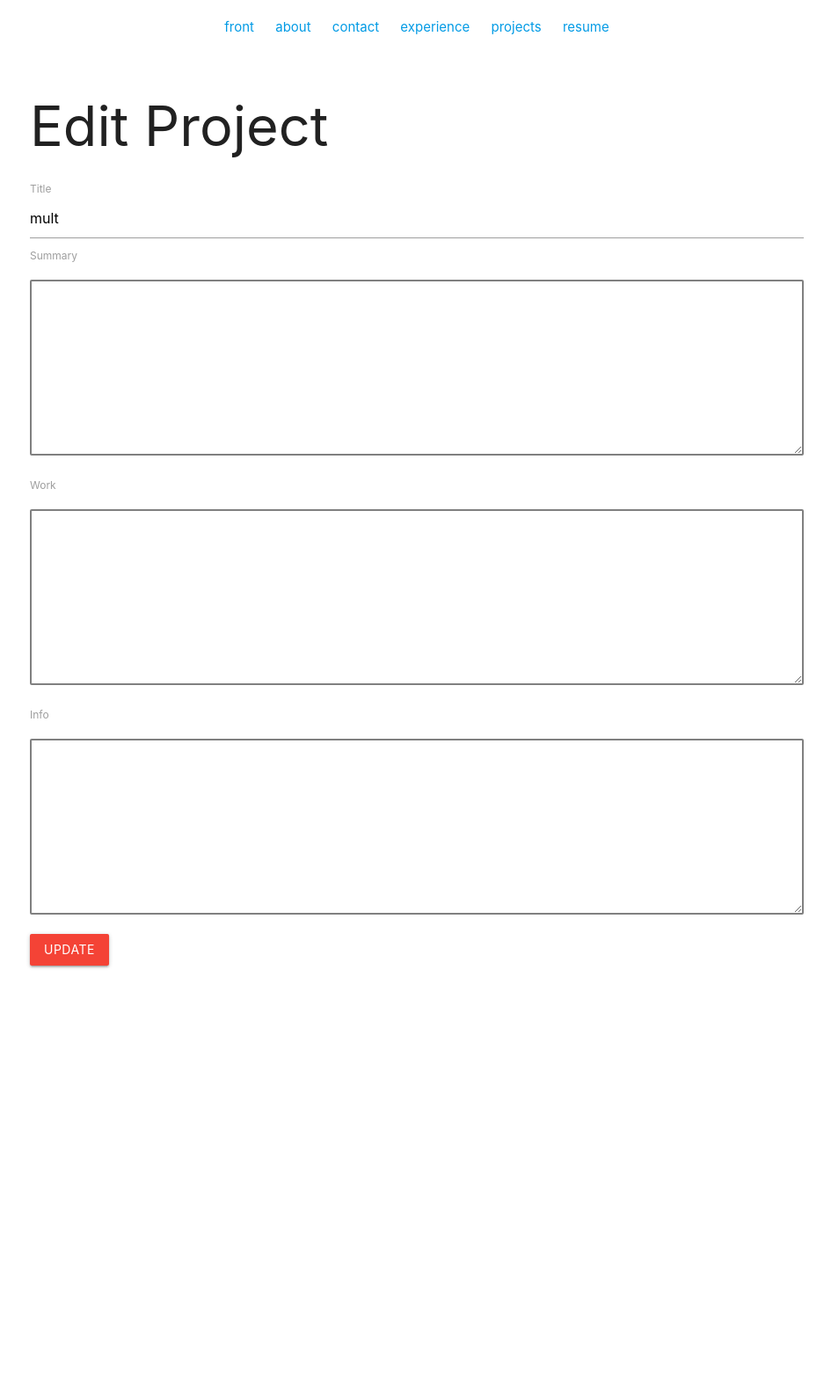
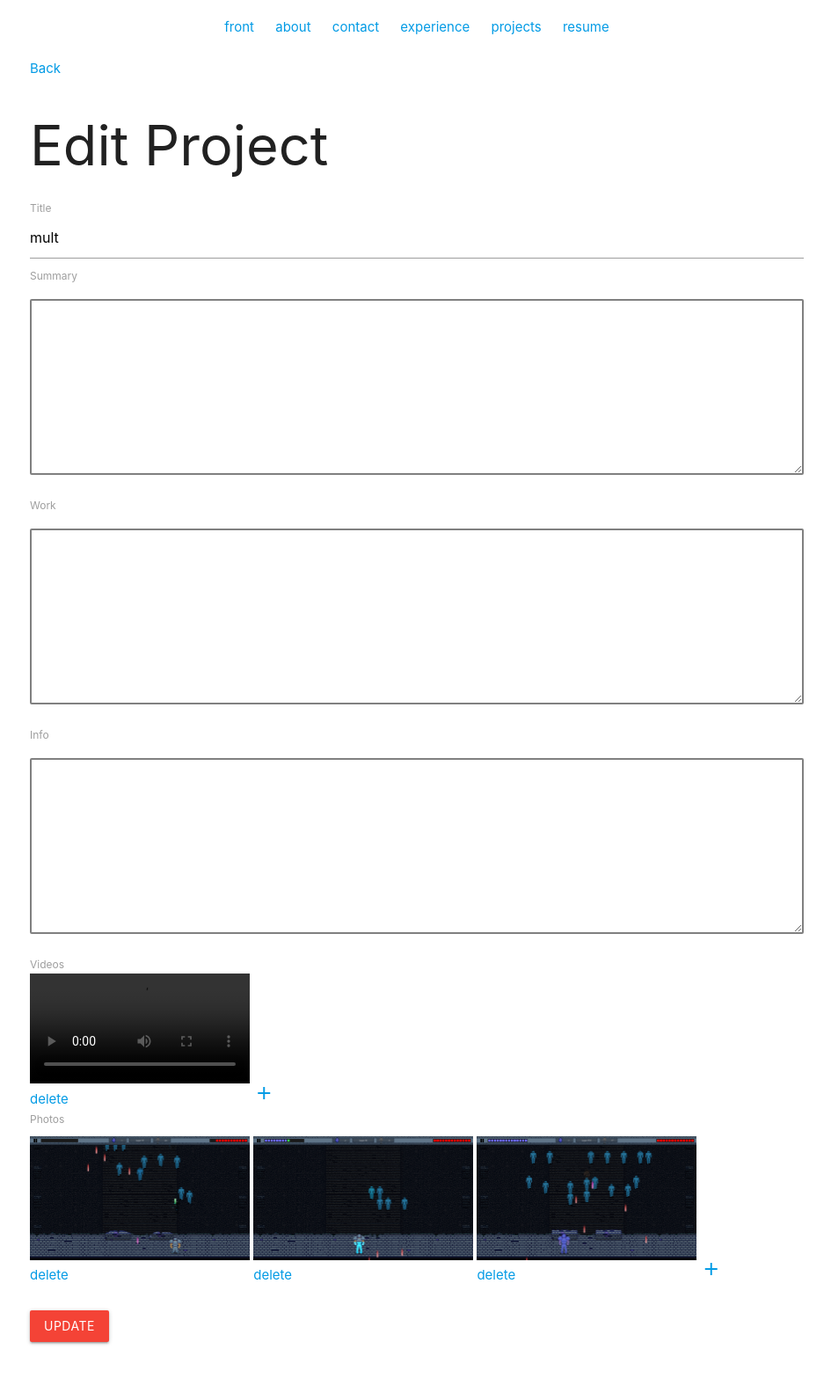
Before and after one commit to proconsular/chrisluttio, a Django app: template apps/main/templates/main/editProject.html in a window 1280 px wide. Shown: the whole page at 88% size, without its empty margins (166-1111 px from the left). Before the commit the page ends 1101 px from the top, so only its background shows below. Run offline with Django 3.2, Linux system fonts and the light colour scheme; the template is opened without the code that fills it: values that come from a table or form of the project are taken from there, others are empty; data comes from the database, SQL or seed files in the repository; both versions use the stored data as it was after the commit; parts of the project's set-up code (start-up, migrations or seed data) failed here and were passed over; some libraries are stand-ins or nearby versions; grey boxes are pictures that could not be loaded.

Commit message:
Added Media uploading, Media editing and deleting.

```diff
--- a/apps/main/static/main/css/input.css
+++ b/apps/main/static/main/css/input.css
@@ -1,3 +1,7 @@
+
+body {
+  margin-bottom: 50px;
+}
 
 textarea {
   height: 200px;
@@ -11,3 +15,33 @@ textarea {
 textarea:focus {
   outline: none;
 }
+
+input[type="submit"] {
+  display: block;
+  margin-top: 20px;
+}
+
+input[type="file"] {
+  margin-top: 16px;
+  margin-bottom: 16px;
+  display: block;
+}
+
+video {
+  width: 250px;
+}
+
+.video {
+  display: inline-block;
+}
+
+.image {
+  display: inline-block;
+  width: 250px;
+  margin-top: 8px;
+  margin-bottom: 8px;
+}
+
+img {
+  width: 100%;
+}
--- /dev/null
+++ b/apps/main/static/main/scripts/editProject.js
@@ -0,0 +1,14 @@
+$(document).ready(function() {
+  let project = $('input[name="project"]').val();
+
+  $('.add_video').click(function() {
+    $('.videos').append('<input type="file" name="video">')
+    return false
+  });
+
+  $('.add_photo').click(function() {
+    $('.photos').append('<input type="file" name="photo">')
+    return false
+  });
+
+});
--- a/apps/main/templates/main/base.html
+++ b/apps/main/templates/main/base.html
@@ -8,6 +8,9 @@
     <link rel="stylesheet" href="https://cdnjs.cloudflare.com/ajax/libs/materialize/1.0.0-rc.2/css/materialize.min.css">
     <link href="https://fonts.googleapis.com/icon?family=Material+Icons" rel="stylesheet">
     <script src="https://cdnjs.cloudflare.com/ajax/libs/materialize/1.0.0-rc.2/js/materialize.min.js"></script>
+
+    <link href="https://cdnjs.cloudflare.com/ajax/libs/video.js/6.7.3/video-js.css" rel="stylesheet">
+    <script src="https://cdnjs.cloudflare.com/ajax/libs/video.js/6.7.3/video.js"></script>
 
     {% load static %}
     <link rel="stylesheet" href="{% static 'main/css/base.css' %}">
@@ -32,5 +35,6 @@
         {% endblock %}
       </div>
     </div>
+    {% block script %}{% endblock %}
   </body>
 </html>
--- a/apps/main/templates/main/editProject.html
+++ b/apps/main/templates/main/editProject.html
@@ -6,11 +6,17 @@
 <link rel="stylesheet" href="/static/main/css/input.css">
 {% endblock %}
 
+{% block script %}
+<script src="/static/main/scripts/editProject.js" charset="utf-8"></script>
+{% endblock %}
+
 {% block content %}
+
+  <a href="/projects/listed">Back</a>
 
   <h1>Edit Project</h1>
 
-  <form action="{% url 'updateProject' %}" method="post">
+  <form action="{% url 'updateProject' %}" enctype="multipart/form-data" method="post">
     {% csrf_token %}
     <input type="hidden" name="project" value="{{ project.id }}">
 
@@ -26,6 +32,39 @@
     <label for="info">Info</label>
     <textarea name="info">{{ project.info }}</textarea>
 
+    <div class="media">
+      <label>Videos</label>
+      <div class="videos">
+        {% for media in project.media.all %}
+          {% if media.type == "video" %}
+            <div class="video">
+              <video controls>
+                <source src="/media/{{ media.url }}" type="video/mp4">
+              </video>
+              <div class="options">
+                <a href="/media/{{ media.id }}/delete">delete</a>
+              </div>
+            </div>
+          {% endif %}
+        {% endfor %}
+        <a class="add_video" href="#"><i class="material-icons">add</i></a>
+      </div>
+      <label>Photos</label>
+      <div class="photos">
+        {% for media in project.media.all %}
+          {% if media.type == "image" %}
+            <div class="image">
+              <img src="/media/{{ media.url }}">
+              <div class="options">
+                <a href="/media/{{ media.id }}/delete">delete</a>
+              </div>
+            </div>
+          {% endif %}
+        {% endfor %}
+        <a class="add_photo" href="#"><i class="material-icons">add</i></a>
+      </div>
+    </div>
+
     <input class="btn red" type="submit" value="Update">
 
   </form>
--- a/apps/main/urls.py
+++ b/apps/main/urls.py
@@ -11,5 +11,8 @@ urlpatterns = [
     url(r'^projects/(\d+)/edit/order/([a-z]+)$', views.editProjectOrder),
     url(r'^projects/(\d+)/edit/visible/([a-z]+)$', views.editProjectVisible),
     url(r'^projects/(\d+)/edit$', views.showEditProjectForm),
+    url(r'^projects/(\d+)/delete$', views.showProjectConfirmDelete),
+    url(r'^projects/(\d+)/remove$', views.removeProject),
+    url(r'^media/(\d+)/delete$', views.removeMedia),
     path('projects/update', views.updateProject, name="updateProject"),
 ]
--- a/chrisluttio/urls.py
+++ b/chrisluttio/urls.py
@@ -14,7 +14,9 @@ Including another URLconf
     2. Add a URL to urlpatterns:  path('blog/', include('blog.urls'))
 """
 from django.conf.urls import url, include
+from django.conf.urls.static import static
+from django.conf import settings
 
 urlpatterns = [
     url(r'^', include("apps.main.urls"))
-]
+] + static(settings.MEDIA_URL, document_root=settings.MEDIA_ROOT)
```
Also changed, not shown: apps/main/static/main/css/projects.css (+8 -0 lines), apps/main/static/main/scripts/newProject.js (added, +9 -0 lines), apps/main/templates/main/newProject.html (+13 -1 lines), apps/main/templates/main/projectDelete.html (added, +18 -0 lines), apps/main/templates/main/projects.html (+14 -5 lines), apps/main/views.py (+57 -1 lines), chrisluttio/settings.py (+6 -1 lines), db.sqlite3, media/global/images/28/IMG_0667.PNG (added), media/global/images/28/IMG_0673.PNG (added), media/global/images/28/IMG_0682.PNG (added), media/global/images/29/IMG_0678.PNG (added), 1 other file.
